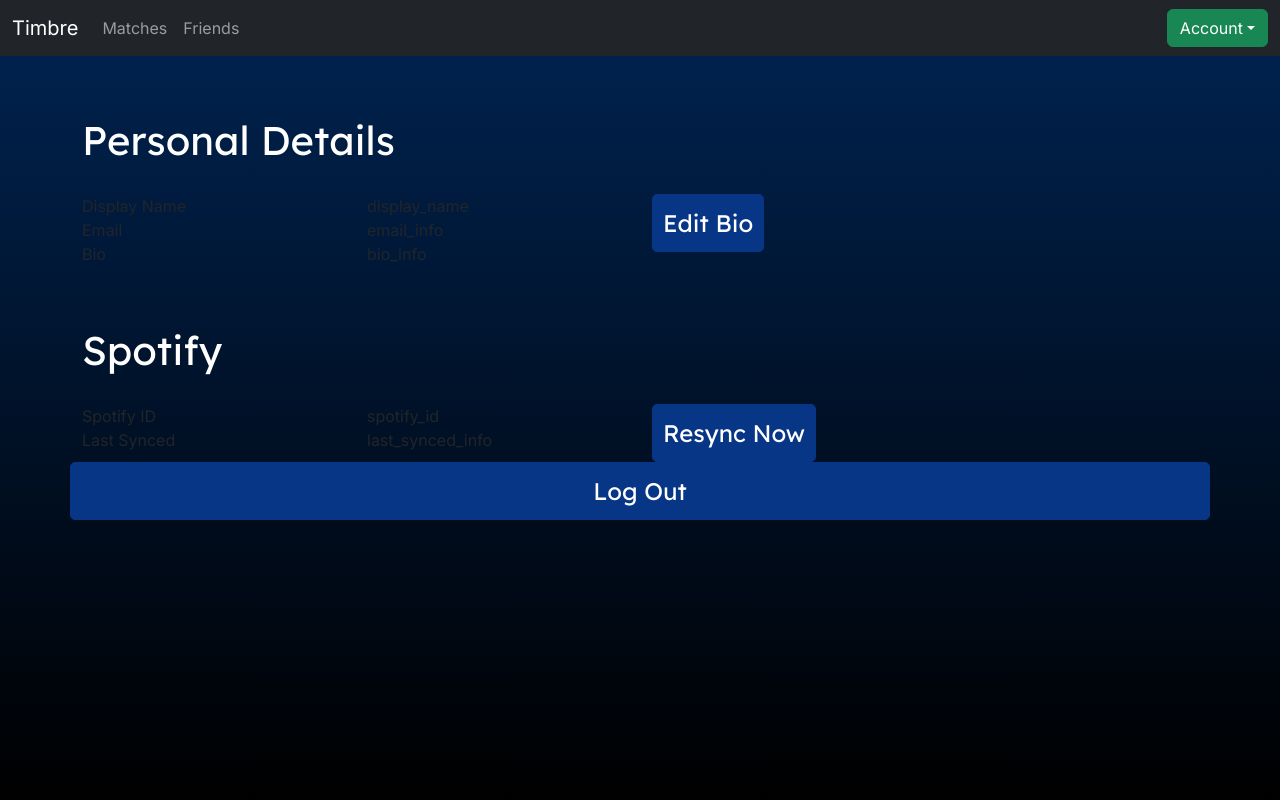
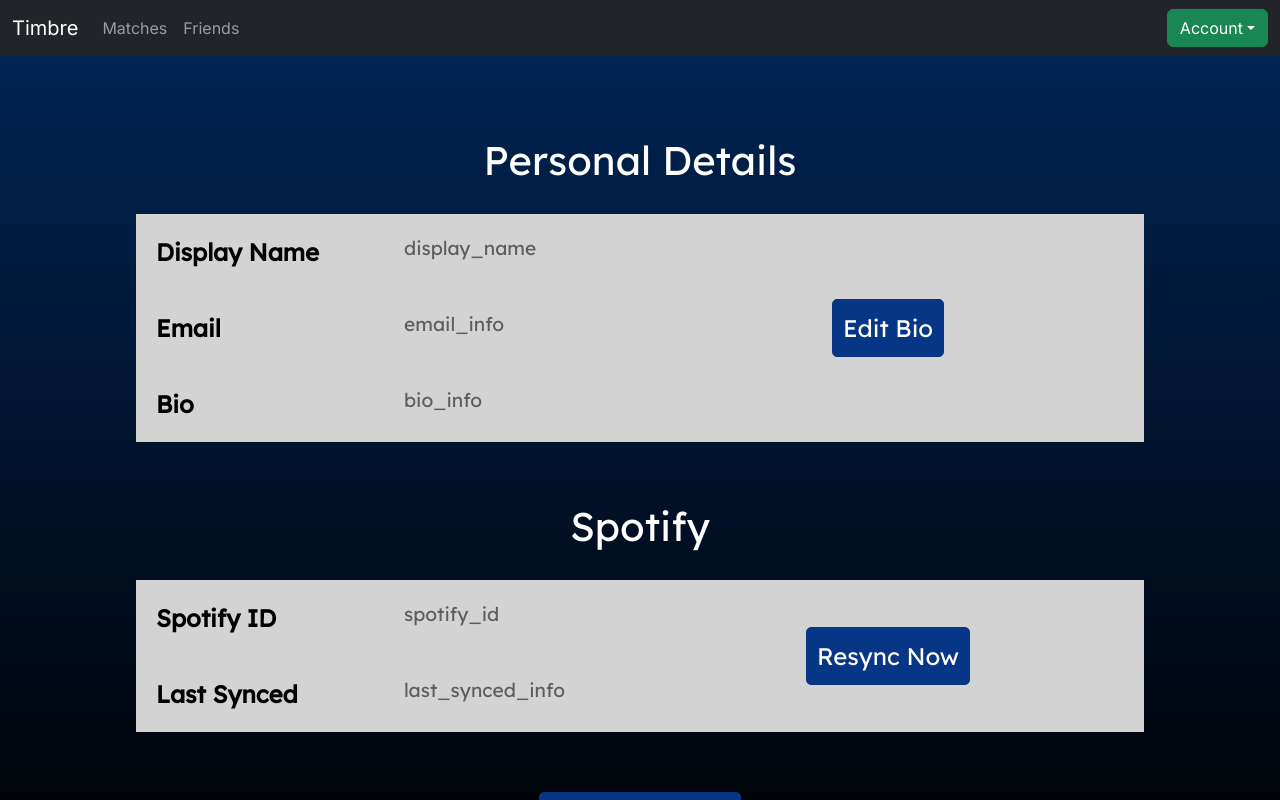
Before and after one commit to Nobelz/Timbre, a Next.js app in the folder timbre/: page /profile in a window 1280 px wide. Built offline with nearby package versions, Linux system fonts and the light colour scheme; no server answers; sample sign-in values are in the browser's storage.

Commit message:
fixing profile page formatting

```diff
--- a/timbre/src/app/profile/page.js
+++ b/timbre/src/app/profile/page.js
@@ -53,59 +53,61 @@
 
     return (
         <AuthRedirect isLoading={isLoading} isAuth={isAuthenticated} setIsAuthenticated={setIsAuthenticated} setAccessToken={setAccessToken} >
-        <div className={`${styles.profile}`}>
+        <div >
             <Head>
                 <title>Timbre</title>
                 <meta name="viewport" content="initial-scale=1.0, width=device-width" />
             </Head>
             <Navigation isAuthenticated={isAuthenticated} userProfile={userProfile} setAccessToken={setAccessToken} setIsAuthenticated={setIsAuthenticated} authorizeApp={authorizeApp}/>
 
+            <div className={`${styles.profile}`}>
             <link href='https://fonts.googleapis.com/css?family=Lexend' rel='stylesheet'/>
-                <Container class={`${styles.container}`}>
-                    <h1 class={`${styles.row}`}>Personal Details</h1>
+            <Container className={`${styles.container}`}>
+                <h1 className={`${styles.row}`}>Personal Details</h1>
                 <Row>
-                        <Col class={`${styles.info}`}>
+                    <Col className={`${styles.info}`}>
                         <Row>
-                                <Col class={`${styles.title_col}`}>Display Name</Col>
-                                <Col class={`${styles.content_col}`}>display_name</Col>
+                            <Col className={`${styles.title_col}`}>Display Name</Col>
+                            <Col className={`${styles.content_col}`}>display_name</Col>
                         </Row>
                         <Row>
-                                <Col class={`${styles.title_col}`}>Email</Col>
-                                <Col class={`${styles.content_col}`}>email_info</Col>
+                            <Col className={`${styles.title_col}`}>Email</Col>
+                            <Col className={`${styles.content_col}`}>email_info</Col>
                         </Row>
                         <Row>
-                                <Col class={`${styles.title_col}`}>Bio</Col>
-                                <Col class={`${styles.content_col}`}>bio_info</Col>
+                            <Col className={`${styles.title_col}`}>Bio</Col>
+                            <Col className={`${styles.content_col}`}>bio_info</Col>
                         </Row>
                     </Col>
-                        <Col class={`${styles.button_col}`}>
+                    <Col className={`${styles.button_col}`}>
                         <Button className={styles.button} onClick={(event) => handleBio(event)}>Edit Bio</Button>
                         <UpdateTextPopup show={showBioPopup} onHide={handleBioPopupClose} props={content}/>
                     </Col>
                 </Row>
 
-                    <h1 class={`${styles.row}`}>Spotify</h1>
+                <h1 className={`${styles.row}`}>Spotify</h1>
                 <Row>
-                        <Col class={`${styles.info}`}>
+                    <Col className={`${styles.info}`}>
                         <Row>
-                                <Col class={`${styles.title_col}`}>Spotify ID</Col>
-                                <Col class={`${styles.content_col}`}>spotify_id</Col>
+                            <Col className={`${styles.title_col}`}>Spotify ID</Col>
+                            <Col className={`${styles.content_col}`}>spotify_id</Col>
                         </Row>
                         <Row>
-                                <Col class={`${styles.title_col}`}>Last Synced</Col>
-                                <Col class={`${styles.content_col}`}>last_synced_info</Col>
+                            <Col className={`${styles.title_col}`}>Last Synced</Col>
+                            <Col className={`${styles.content_col}`}>last_synced_info</Col>
                         </Row>
                     </Col>
-                        <Col class={`${styles.button_col}`}>
+                    <Col className={`${styles.button_col}`}>
                         <Button className={styles.button} onClick={authorizeApp}>Resync Now</Button>
                     </Col>
                 </Row>
 
-                    <Row class={`${styles.row}`}>
-                        <Button className={styles.button}>Log Out</Button>
+                <Row className={`${styles.row}`}>
+                    <Button className={styles.logoutbutton}>Log Out</Button>
                 </Row>
 
             </Container>
+            </div>
 
         </div>
         </AuthRedirect>
--- a/timbre/src/app/styles/profile.module.css
+++ b/timbre/src/app/styles/profile.module.css
@@ -74,7 +74,18 @@
     border-radius: 5px;
     padding: 10px;
     border-color: #083686;
-  }
+}
+
+.logoutbutton {
+    background-color: #083686;
+    color: white;
+    font-size: x-large;
+    font-family: 'Lexend';
+    border-radius: 5px;
+    padding: 10px;
+    border-color: #083686;
+    width:20%;
+}
 
 .row {
     margin-bottom: 30px;
@@ -82,6 +93,7 @@
     color: white;
     font-weight: 500;
     font-family: 'Lexend';
+    justify-content: center;
 }
 
 .profile {
```
Lines whose indentation alone changed are shown as unchanged.
